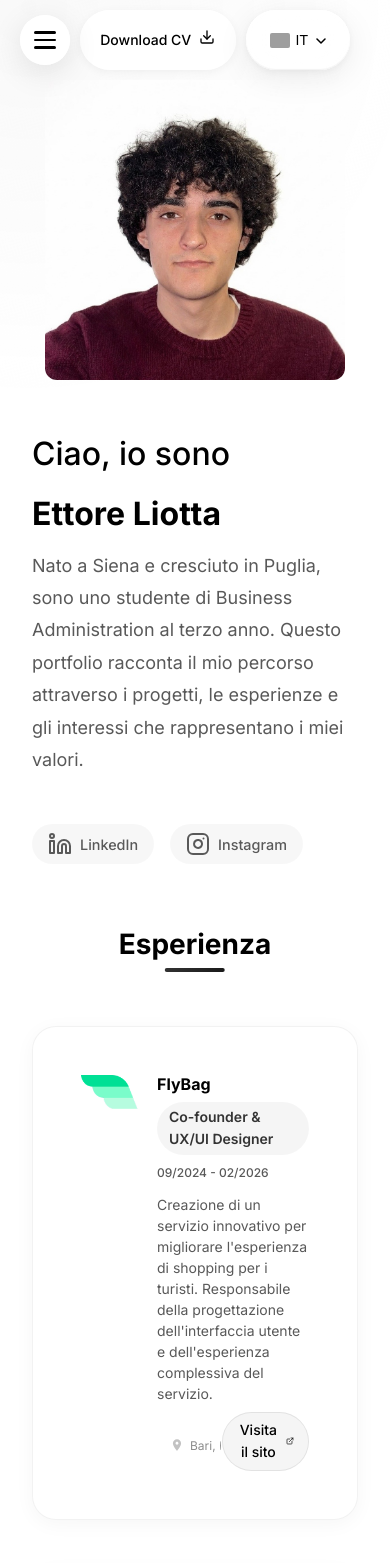
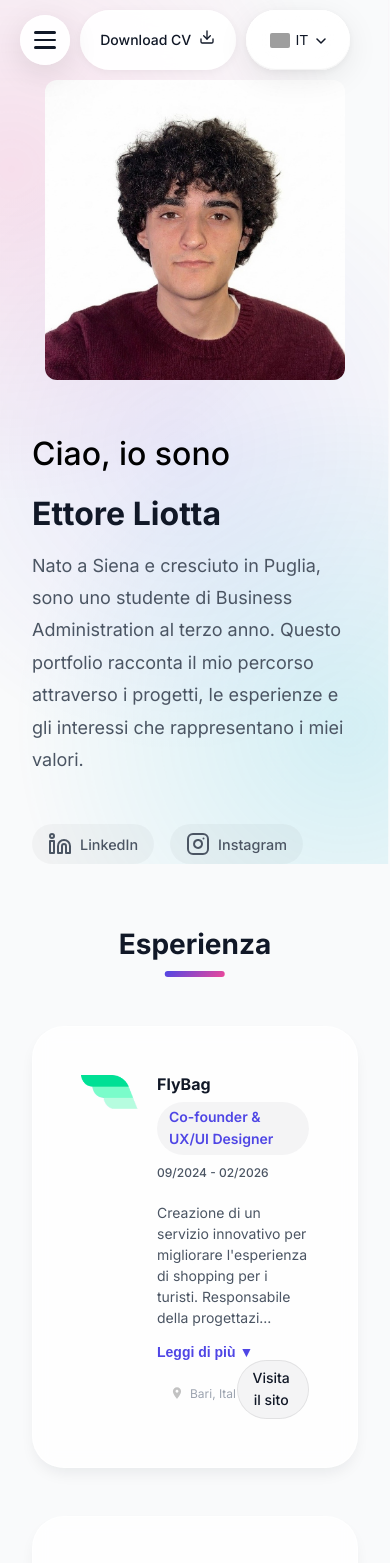
Before and after one commit to v3ttore/Portfolio, a Next.js app in the folder portfolio-nextjs/: page /Portfolio/ in a window 390 px wide. Shown: the top 1563 px of the page. Built offline with nearby package versions, Linux system fonts and the light colour scheme; grey boxes are pictures that could not be loaded.

Commit message:
feat: modernize ui theme and add read more for mobile

```diff
--- a/portfolio-nextjs/src/app/globals.css
+++ b/portfolio-nextjs/src/app/globals.css
@@ -1,28 +1,38 @@
 /* ===== CSS Variables & Design System ===== */
 :root {
-    /* Colors - Minimalist Black, White, Grey Theme */
-    --color-primary: hsl(0, 0%, 20%);
-    --color-primary-dark: hsl(0, 0%, 10%);
-    --color-primary-light: hsl(0, 0%, 95%);
-    --color-secondary: hsl(0, 0%, 15%);
-    --color-accent: hsl(0, 0%, 30%);
-
-    --color-text-primary: #000000;
-    /* Pure Black */
-    --color-text-secondary: hsl(0, 0%, 35%);
-    --color-text-light: hsl(0, 0%, 55%);
-
-    --color-bg-primary: hsl(0, 0%, 100%);
-    --color-bg-secondary: hsl(0, 0%, 98%);
-    --color-bg-tertiary: hsl(0, 0%, 95%);
-
-    --color-border: hsl(0, 0%, 90%);
-    --color-shadow: hsla(0, 0%, 0%, 0.1);
-
-    /* Gradients - Minimalist */
-    --gradient-primary: linear-gradient(135deg, hsl(0, 0%, 20%) 0%, hsl(0, 0%, 10%) 100%);
-    --gradient-secondary: linear-gradient(135deg, hsl(0, 0%, 25%) 0%, hsl(0, 0%, 15%) 100%);
-    --gradient-subtle: linear-gradient(180deg, hsl(0, 0%, 98%) 0%, hsl(0, 0%, 100%) 100%);
+    /* Colors - Vibrant Modern Theme */
+    --color-primary: #4F46E5;
+    /* Indigo */
+    --color-primary-dark: #3730A3;
+    --color-primary-light: #818CF8;
+
+    --color-secondary: #EC4899;
+    /* Pink */
+    --color-secondary-dark: #BE185D;
+    --color-secondary-light: #F472B6;
+
+    --color-accent: #06B6D4;
+    /* Cyan */
+
+    --color-text-primary: #111827;
+    /* Very dark blue-gray instead of pure black */
+    --color-text-secondary: #4B5563;
+    --color-text-light: #9CA3AF;
+
+    --color-bg-primary: #F9FAFB;
+    --color-bg-secondary: #F3F4F6;
+    --color-bg-tertiary: #E5E7EB;
+
+    --color-border: #E5E7EB;
+    --color-shadow: rgba(17, 24, 39, 0.05);
+
+    /* Gradients - Playful & Vibrant */
+    --gradient-primary: linear-gradient(135deg, var(--color-primary) 0%, var(--color-secondary) 100%);
+    --gradient-secondary: linear-gradient(135deg, var(--color-secondary) 0%, var(--color-accent) 100%);
+    --gradient-subtle: linear-gradient(180deg, rgba(255, 255, 255, 0.8) 0%, rgba(255, 255, 255, 0.4) 100%);
+
+    /* Mesh Background Base */
+    --gradient-mesh: radial-gradient(at 0% 0%, hsla(253, 16%, 7%, 1) 0, transparent 50%), radial-gradient(at 50% 0%, hsla(225, 39%, 30%, 1) 0, transparent 50%), radial-gradient(at 100% 0%, hsla(339, 49%, 30%, 1) 0, transparent 50%);
 
     /* Spacing */
     --spacing-xs: 0.5rem;
@@ -51,18 +61,22 @@
     --font-weight-semibold: 600;
     --font-weight-bold: 700;
 
-    /* Border Radius */
-    --radius-sm: 0.5rem;
-    --radius-md: 1rem;
-    --radius-lg: 1.5rem;
-    --radius-xl: 2rem;
+    /* Border Radius - Malleable & Soft */
+    --radius-sm: 0.75rem;
+    --radius-md: 1.25rem;
+    --radius-lg: 2rem;
+    --radius-xl: 2.5rem;
     --radius-full: 9999px;
 
-    /* Shadows */
-    --shadow-sm: 0 1px 2px 0 var(--color-shadow);
-    --shadow-md: 0 4px 6px -1px var(--color-shadow);
-    --shadow-lg: 0 10px 15px -3px var(--color-shadow);
-    --shadow-xl: 0 20px 25px -5px var(--color-shadow);
+    /* Shadows - Deep & Soft */
+    --shadow-sm: 0 2px 4px -1px var(--color-shadow);
+    --shadow-md: 0 8px 16px -4px rgba(17, 24, 39, 0.08);
+    --shadow-lg: 0 16px 24px -6px rgba(17, 24, 39, 0.12);
+    --shadow-xl: 0 25px 35px -8px rgba(17, 24, 39, 0.15);
+
+    /* Glowing Shadows */
+    --shadow-glow-primary: 0 10px 25px -5px rgba(79, 70, 229, 0.4);
+    --shadow-glow-secondary: 0 10px 25px -5px rgba(236, 72, 153, 0.4);
 
     /* Transitions */
     --transition-fast: 150ms ease-in-out;
@@ -138,11 +152,11 @@ p {
 a {
     color: var(--color-primary);
     text-decoration: none;
-    transition: color var(--transition-base);
+    transition: all var(--transition-base);
 }
 
 a:hover {
-    color: var(--color-primary-dark);
+    color: var(--color-secondary);
 }
 
 img {
@@ -174,13 +188,38 @@ img {
 .section-title::after {
     content: '';
     position: absolute;
-    bottom: -10px;
+    bottom: -15px;
     left: 50%;
     transform: translateX(-50%);
     width: 60px;
-    height: 4px;
+    height: 6px;
     background: var(--gradient-primary);
     border-radius: var(--radius-full);
+    transition: width var(--transition-base);
+}
+
+.section-title:hover::after {
+    width: 100px;
+}
+
+/* Base Utility Animations */
+.animate-slide-up {
+    opacity: 0;
+    transform: translateY(30px);
+    transition: opacity 0.8s cubic-bezier(0.16, 1, 0.3, 1), transform 0.8s cubic-bezier(0.16, 1, 0.3, 1);
+}
+
+.animate-slide-up.visible {
+    opacity: 1;
+    transform: translateY(0);
+}
+
+/* Glassmorphism helpers */
+.glass-effect {
+    background: rgba(255, 255, 255, 0.7);
+    backdrop-filter: blur(20px) saturate(150%);
+    -webkit-backdrop-filter: blur(20px) saturate(150%);
+    border: 1px solid rgba(255, 255, 255, 0.8);
 }
 
 /* ===== Navigation - 3 Pill Layout ===== */
@@ -722,24 +761,25 @@ img {
 .hero::before {
     content: '';
     position: absolute;
-    top: -50%;
-    right: -20%;
-    width: 800px;
-    height: 800px;
-    background: radial-gradient(circle, hsla(0, 0%, 50%, 0.05) 0%, transparent 70%);
-    border-radius: 50%;
-    animation: float 20s ease-in-out infinite;
-}
-
-@keyframes float {
-
-    0%,
+    inset: 0;
+    width: 100%;
+    height: 100%;
+    /* Cute Gradient Background */
+    background:
+        radial-gradient(circle at 10% 20%, rgba(236, 72, 153, 0.15) 0%, transparent 40%),
+        radial-gradient(circle at 90% 80%, rgba(6, 182, 212, 0.15) 0%, transparent 40%),
+        radial-gradient(circle at 50% 50%, rgba(79, 70, 229, 0.1) 0%, transparent 60%);
+    animation: gradientShift 15s ease infinite alternate;
+    z-index: 0;
+}
+
+@keyframes gradientShift {
+    0% {
+        transform: scale(1) translate(0, 0);
+    }
+
     100% {
-        transform: translate(0, 0) rotate(0deg);
-    }
-
-    50% {
-        transform: translate(-50px, 50px) rotate(180deg);
+        transform: scale(1.1) translate(-20px, 20px);
     }
 }
 
@@ -780,12 +820,24 @@ img {
     font-size: var(--font-size-5xl);
     font-weight: var(--font-weight-bold);
     margin-bottom: var(--spacing-md);
-    color: var(--color-text-primary);
-    background: none;
-    -webkit-background-clip: unset;
-    -webkit-text-fill-color: unset;
-    background-clip: unset;
-    animation: fadeInUp 0.6s ease-out 0.2s backwards;
+    background: var(--gradient-primary);
+    -webkit-background-clip: text;
+    -webkit-text-fill-color: transparent;
+    background-clip: text;
+    -moz-background-clip: text;
+    /* Add standard/fallback property */
+    display: inline-block;
+    animation: fadeInUp 0.6s ease-out 0.2s backwards, gradientPulse 3s ease infinite alternate;
+}
+
+@keyframes gradientPulse {
+    0% {
+        background-position: 0% 50%;
+    }
+
+    100% {
+        background-position: 100% 50%;
+    }
 }
 
 .hero-description {
@@ -873,17 +925,20 @@ img {
     transition: all var(--transition-base);
     border: 2px solid transparent;
     text-align: center;
+    position: relative;
+    overflow: hidden;
 }
 
 .btn-primary {
     background: var(--gradient-primary);
     color: white;
     box-shadow: var(--shadow-md);
+    border: none;
 }
 
 .btn-primary:hover {
-    transform: translateY(-2px);
-    box-shadow: var(--shadow-lg);
+    transform: translateY(-3px) scale(1.02);
+    box-shadow: var(--shadow-glow-primary);
 }
 
 .btn-secondary {
@@ -893,25 +948,50 @@ img {
 }
 
 .btn-secondary:hover {
-    background: var(--color-primary-light);
-    transform: translateY(-2px);
+    background: var(--color-primary);
+    color: white;
+    transform: translateY(-3px) scale(1.02);
+    box-shadow: var(--shadow-glow-primary);
 }
 
 /* ===== Projects Section ===== */
 
 
 .project-card {
-    background: white;
+    background: rgba(255, 255, 255, 0.8);
+    backdrop-filter: blur(10px);
+    -webkit-backdrop-filter: blur(10px);
     padding: var(--spacing-xl);
     border-radius: var(--radius-lg);
     box-shadow: var(--shadow-md);
     transition: all var(--transition-base);
-    border: 1px solid var(--color-border);
+    border: 1px solid rgba(255, 255, 255, 0.6);
+    position: relative;
+    overflow: hidden;
 }
 
 .project-card:hover {
-    transform: translateY(-5px);
+    transform: translateY(-8px);
     box-shadow: var(--shadow-xl);
+    border-color: rgba(255, 255, 255, 0.9);
+}
+
+.project-card::before {
+    content: "";
+    position: absolute;
+    top: 0;
+    left: 0;
+    right: 0;
+    bottom: 0;
+    border-radius: var(--radius-lg);
+    background: linear-gradient(135deg, rgba(255, 255, 255, 0.4) 0%, rgba(255, 255, 255, 0) 100%);
+    pointer-events: none;
+    opacity: 0;
+    transition: opacity var(--transition-base);
+}
+
+.project-card:hover::before {
+    opacity: 1;
 }
 
 .project-header {
@@ -1415,6 +1495,28 @@ img {
     line-height: 1.8;
 }
 
+.read-more-container {
+    display: flex;
+    flex-direction: column;
+    align-items: flex-start;
+}
+
+.read-more-btn {
+    background: transparent;
+    border: none;
+    color: var(--color-primary);
+    font-size: var(--font-size-sm);
+    font-weight: var(--font-weight-bold);
+    cursor: pointer;
+    margin-top: var(--spacing-xs);
+    padding: 0;
+    transition: color var(--transition-base);
+}
+
+.read-more-btn:hover {
+    color: var(--color-secondary);
+}
+
 /* ===== Experience Section ===== */
 
 .experience-grid {
@@ -1429,19 +1531,21 @@ img {
     display: flex;
     gap: var(--spacing-lg);
     padding: var(--spacing-xl);
-    background: white;
+    background: rgba(255, 255, 255, 0.8);
+    backdrop-filter: blur(10px);
+    -webkit-backdrop-filter: blur(10px);
     border-radius: var(--radius-lg);
-    box-shadow: 0 4px 20px rgba(0, 0, 0, 0.04);
-    border: 1px solid rgba(0, 0, 0, 0.05);
-    transition: all var(--transition-base);
+    box-shadow: var(--shadow-md);
+    border: 1px solid rgba(255, 255, 255, 0.6);
+    transition: all var(--transition-slow);
     position: relative;
     /* overflow: hidden; REMOVED to prevent logo cropping */
 }
 
 .experience-card:hover {
-    transform: translateY(-4px);
-    box-shadow: 0 8px 24px rgba(0, 0, 0, 0.12);
-    border-color: var(--color-primary);
+    transform: translateY(-6px);
+    box-shadow: var(--shadow-xl);
+    border-color: rgba(255, 255, 255, 0.9);
 }
 
 /* Experience Logo Container */
@@ -2792,6 +2896,7 @@ img {
     background-color: rgba(0, 0, 0, 0.02);
     transform: translateY(-1px);
 }
+
 /* ===== YouTube Page Styles ===== */
 .youtube-container {
     max-width: 1200px;
@@ -3081,7 +3186,9 @@ img {
 }
 
 @keyframes fadeIn {
-    to { opacity: 1; }
+    to {
+        opacity: 1;
+    }
 }
 
 @keyframes zoomIn {
--- a/portfolio-nextjs/src/app/page.tsx
+++ b/portfolio-nextjs/src/app/page.tsx
@@ -5,6 +5,7 @@ import Image from 'next/image';
 import Link from 'next/link';
 import Navbar from '@/components/Navbar';
 import PDFModal from '@/components/PDFModal';
+import ReadMore from '@/components/ReadMore';
 import { useLanguage } from '@/hooks/useLanguage';
 
 export default function Home() {
@@ -37,27 +38,30 @@ export default function Home() {
   }, []);
 
   useEffect(() => {
-    // Intersection Observer for animations
+    // Intersection Observer for animations - Modern approach with classes
     const observerOptions = {
       threshold: 0.1,
-      rootMargin: '0px 0px -100px 0px',
+      rootMargin: '0px 0px -50px 0px',
     };
 
     const observer = new IntersectionObserver((entries) => {
       entries.forEach((entry) => {
         if (entry.isIntersecting) {
-          (entry.target as HTMLElement).style.opacity = '1';
-          (entry.target as HTMLElement).style.transform = 'translateY(0)';
+          entry.target.classList.add('visible');
+          // Optional: stop watching once visible
+          // observer.unobserve(entry.target);
         }
       });
     }, observerOptions);
 
-    document.querySelectorAll('.section').forEach((section) => {
-      const el = section as HTMLElement;
-      el.style.opacity = '0';
-      el.style.transform = 'translateY(30px)';
-      el.style.transition = 'opacity 0.6s ease-out, transform 0.6s ease-out';
-      observer.observe(section);
+    // Apply animation class to elements instead of entire sections for a staggered feel
+    const animatedElements = document.querySelectorAll(
+      '.experience-card, .timeline-content, .engineering-card, .interest-card, .competition-card-compact, .hero-content'
+    );
+
+    animatedElements.forEach((el) => {
+      el.classList.add('animate-slide-up');
+      observer.observe(el);
     });
 
     return () => observer.disconnect();
@@ -146,9 +150,9 @@ export default function Home() {
                   </div>
                   <span className="experience-period">{t.experience.flybag.date}</span>
                 </div>
-                <p className="experience-description">
+                <ReadMore maxLength={120}>
                   {t.experience.flybag.description}
-                </p>
+                </ReadMore>
                 <div className="experience-footer">
                   <a href="https://maps.google.com/?q=Bari,Italia" target="_blank" rel="noopener noreferrer" className="location-badge">Bari, Italia</a>
                   <a href="https://flybag.it/" target="_blank" rel="noopener noreferrer" className="btn btn-flybag">
@@ -183,9 +187,9 @@ export default function Home() {
                   </div>
                   <span className="experience-period">{t.experience.ey.date}</span>
                 </div>
-                <p className="experience-description">
+                <ReadMore maxLength={120}>
                   {t.experience.ey.description}
-                </p>
+                </ReadMore>
                 <a href="https://maps.google.com/?q=Bari,Italia" target="_blank" rel="noopener noreferrer" className="location-badge">Bari, Italia</a>
               </div>
             </div>
@@ -210,9 +214,9 @@ export default function Home() {
                   </div>
                   <span className="experience-period">{t.experience.impactHub.date}</span>
                 </div>
-                <p className="experience-description">
+                <ReadMore maxLength={120}>
                   {t.experience.impactHub.description}
-                </p>
+                </ReadMore>
                 <a href="https://maps.google.com/?q=Fiera+del+Levante,Bari,Italia" target="_blank" rel="noopener noreferrer" className="location-badge">Fiera del Levante, Bari</a>
               </div>
             </div>
--- /dev/null
+++ b/portfolio-nextjs/src/components/ReadMore.tsx
@@ -0,0 +1,48 @@
+'use client';
+
+import { useState, useEffect } from 'react';
+
+interface ReadMoreProps {
+    children: React.ReactNode;
+    maxLength: number;
+}
+
+export default function ReadMore({ children, maxLength }: ReadMoreProps) {
+    const [isExpanded, setIsExpanded] = useState(false);
+    const [isMobile, setIsMobile] = useState(false);
+
+    const text = typeof children === 'string' ? children : '';
+    const shouldTruncate = text.length > maxLength;
+
+    useEffect(() => {
+        const checkMobile = () => {
+            setIsMobile(window.innerWidth <= 768);
+        };
+
+        // Check initial
+        checkMobile();
+
+        // Add listener
+        window.addEventListener('resize', checkMobile);
+        return () => window.removeEventListener('resize', checkMobile);
+    }, []);
+
+    if (!isMobile || !shouldTruncate || !text) {
+        return <p className="experience-description">{children}</p>;
+    }
+
+    return (
+        <div className="read-more-container">
+            <p className="experience-description">
+                {isExpanded ? text : `${text.substring(0, maxLength)}...`}
+            </p>
+            <button
+                onClick={() => setIsExpanded(!isExpanded)}
+                className="read-more-btn"
+                aria-expanded={isExpanded}
+            >
+                {isExpanded ? 'Leggi meno ▲' : 'Leggi di più ▼'}
+            </button>
+        </div>
+    );
+}
```
Also changed, not shown: 1 other file (tests, documents, lock files or other folders).
